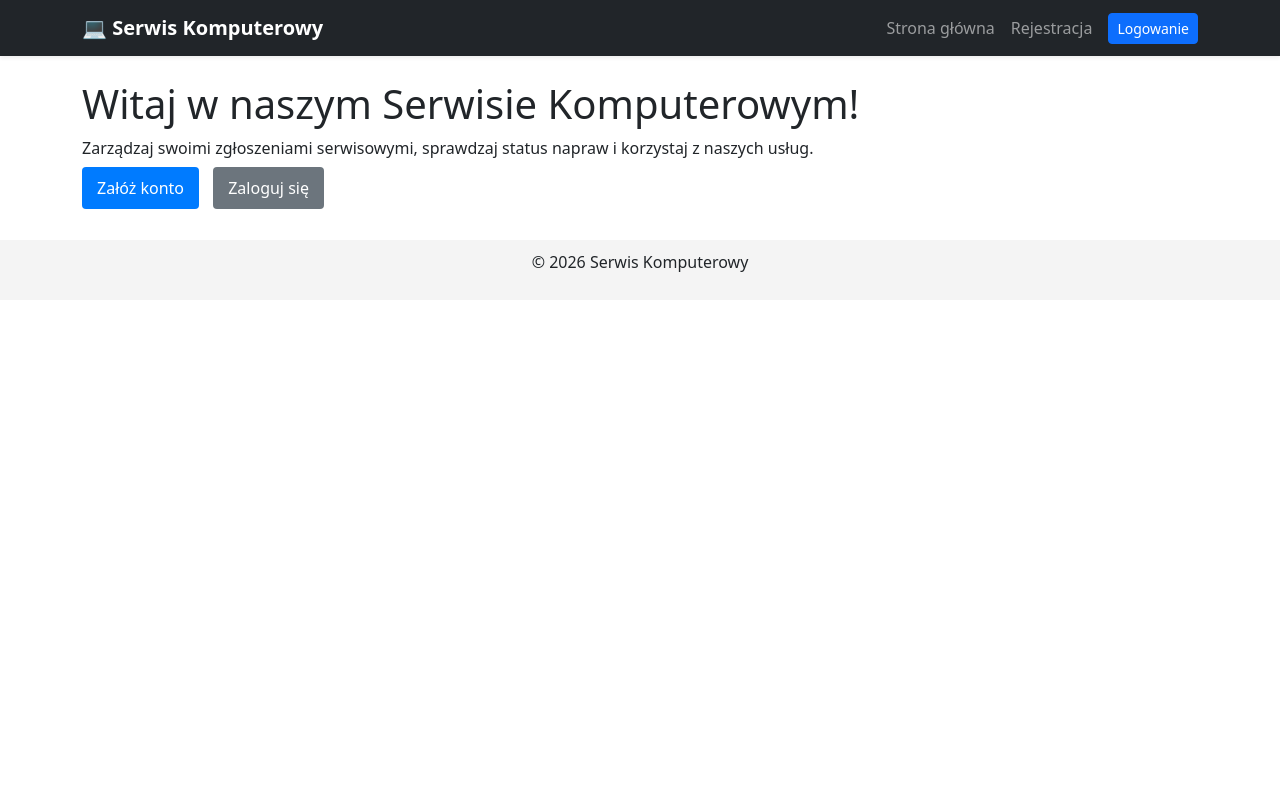
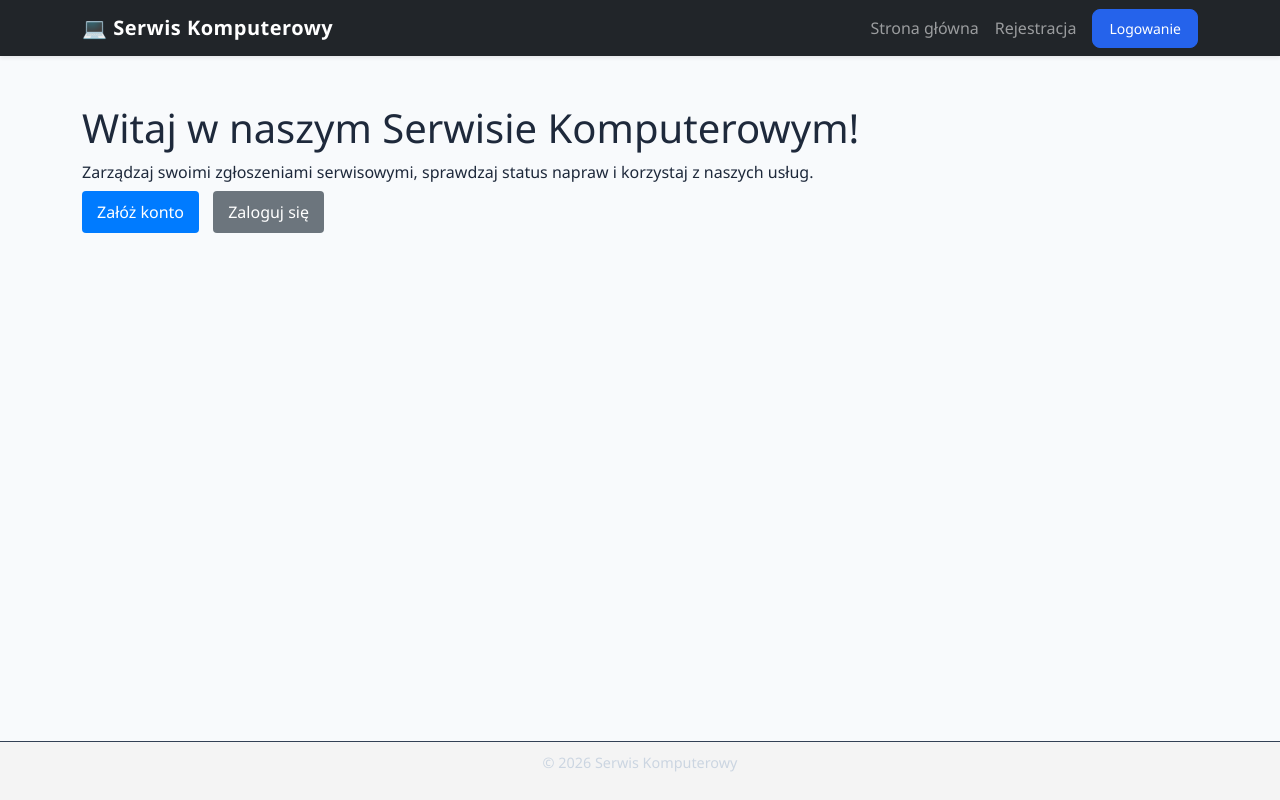
Before and after one commit to qtKreweciarz/Serwis-komputerowy, a PHP site: page / in a window 1280 px wide. Run offline with PHP 8.4, Linux system fonts and the light colour scheme.

Commit message:
Dodanie styli aby strona wyglądała łądniej

```diff
--- a/css/style.css
+++ b/css/style.css
@@ -1 +1,145 @@
-a
+/*1. GLOBALNE STYLE I ZMIENNE*/
+:root {
+    --primary-color: #2563eb;
+    --primary-hover: #1d4ed8;
+    --bg-color: #f8fafc;
+    --card-bg: #ffffff;
+    --text-color: #1e293b;
+    --text-muted: #64748b;
+    --border-color: #e2e8f0;
+    --sidebar-width: 260px;
+}
+
+body {
+    background-color: var(--bg-color);
+    color: var(--text-color);
+    font-family: 'Segoe UI', Tahoma, Geneva, Verdana, sans-serif;
+    min-height: 100vh;
+    display: flex;
+    flex-direction: column;
+    margin: 0;
+}
+
+/* Główna zawartość rozpychająca stopkę do dołu */
+main, .container {
+    flex: 1;
+}
+
+/* 2. NAGŁÓWEK I NAWIGACJA*/
+navbar, .navbar {
+    box-shadow: 0 4px 6px -1px rgba(0, 0, 0, 0.05), 0 2px 4px -1px rgba(0, 0, 0, 0.03);
+}
+
+.navbar-brand {
+    font-weight: 700;
+    letter-spacing: 0.5px;
+}
+
+/*3. KAFELKI STATYSTYCZNE (DASHBOARD)*/
+.card {
+    border: none;
+    border-radius: 12px;
+    box-shadow: 0 4px 6px -1px rgba(0, 0, 0, 0.05), 0 2px 4px -1px rgba(0, 0, 0, 0.03);
+    transition: transform 0.2s ease, box-shadow 0.2s ease;
+    overflow: hidden;
+}
+
+.card:hover {
+    transform: translateY(-3px);
+    box-shadow: 0 10px 15px -3px rgba(0, 0, 0, 0.08), 0 4px 6px -2px rgba(0, 0, 0, 0.04);
+}
+
+.card .card-title {
+    font-size: 0.9rem;
+    text-transform: uppercase;
+    letter-spacing: 0.5px;
+    opacity: 0.85;
+}
+
+.card .card-text {
+    font-weight: 700;
+}
+
+/* 4. TABELE*/
+.table-responsive {
+    background: var(--card-bg);
+    border-radius: 12px;
+    box-shadow: 0 4px 6px -1px rgba(0, 0, 0, 0.05);
+    padding: 1rem;
+    border: 1px solid var(--border-color);
+}
+
+table.table {
+    margin-bottom: 0;
+}
+
+table.table th {
+    font-weight: 600;
+    text-transform: uppercase;
+    font-size: 0.75rem;
+    letter-spacing: 0.5px;
+    background-color: #1e293b !important;
+    color: #fff !important;
+    border-top: none;
+    padding: 12px 15px;
+}
+
+table.table td {
+    padding: 12px 15px;
+    vertical-align: middle;
+    color: var(--text-color);
+    border-bottom-color: var(--border-color);
+}
+
+/* ==========================================
+   5. PRZYCISKI I FORMULARZE
+   ========================================== */
+.btn {
+    border-radius: 8px;
+    font-weight: 500;
+    padding: 0.5rem 1rem;
+    transition: all 0.2s ease;
+}
+
+.btn-primary {
+    background-color: var(--primary-color);
+    border-color: var(--primary-color);
+}
+
+.btn-primary:hover {
+    background-color: var(--primary-hover);
+    border-color: var(--primary-hover);
+}
+
+.form-control, .form-select {
+    border-radius: 8px;
+    border: 1px solid var(--border-color);
+    padding: 0.65rem 1rem;
+    box-shadow: none;
+}
+
+.form-control:focus, .form-select:focus {
+    border-color: var(--primary-color);
+    box-shadow: 0 0 0 3px rgba(37, 99, 235, 0.15);
+}
+
+/* 6. BADGES (STATUSY I ROLE)*/
+.badge {
+    padding: 0.5em 0.8em;
+    font-weight: 600;
+    border-radius: 6px;
+    font-size: 0.75rem;
+}
+
+
+/* 7. STOPKA */
+
+footer {
+    background-color: #1e293b;
+    color: #cbd5e1;
+    text-align: center;
+    padding: 1.5rem 0;
+    margin-top: auto;
+    font-size: 0.9rem;
+    border-top: 1px solid #334155;
+}
```
